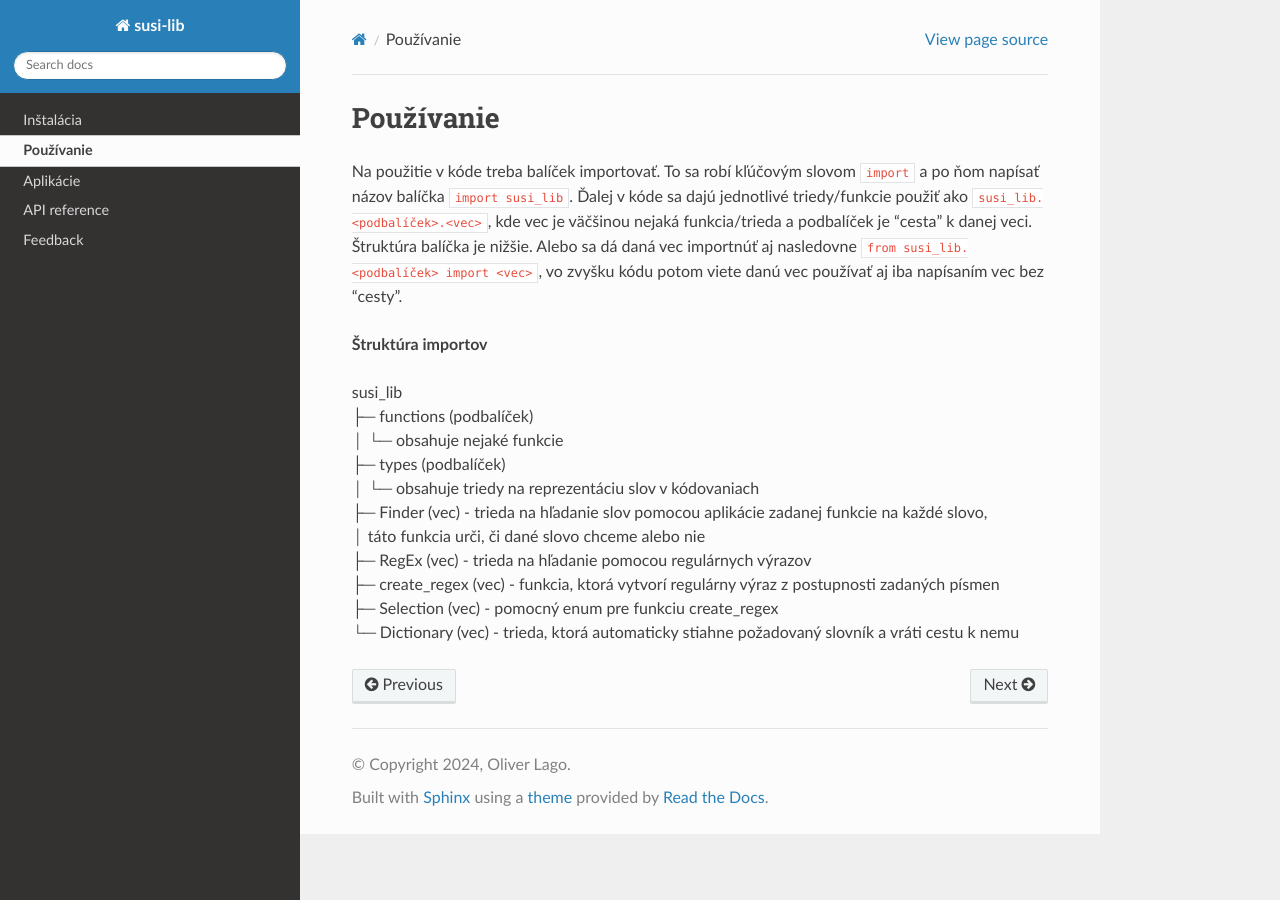
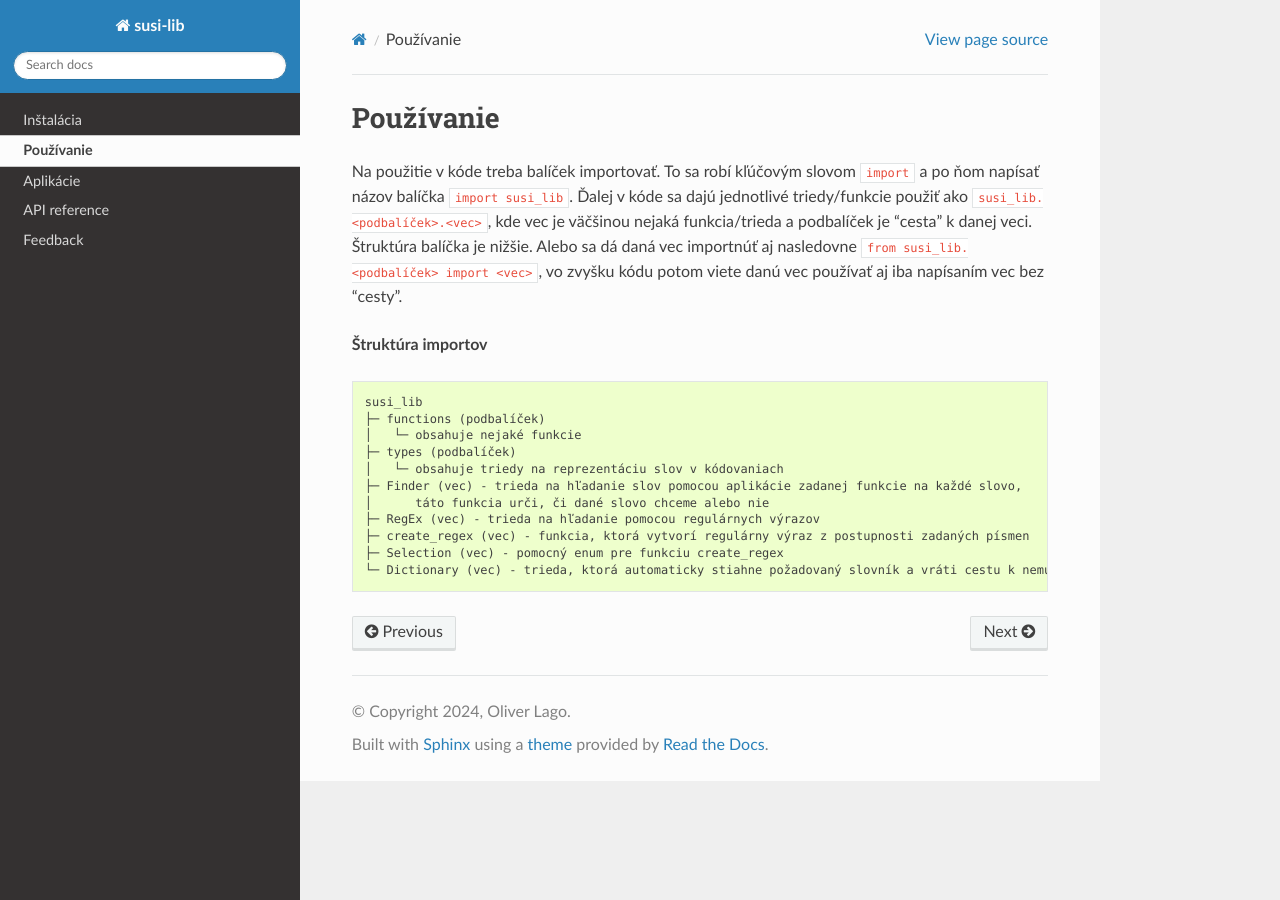
Before and after one commit to olilag/susi-lib, a Sphinx documentation site: the page built from docs/usage.rst, in a window 1280 px wide. Built offline with Sphinx 7.4.7 and the Read the Docs theme 2.0.0, drawn with Linux system fonts in a browser that asks for light colours.

```diff
--- a/docs/conf.py
+++ b/docs/conf.py
@@ -11,7 +11,7 @@ import re
 project = "susi-lib"
 copyright = "2024, Oliver Lago"
 author = "Oliver Lago"
-release = re.sub("^v", "", os.popen("git describe --tags").read().strip())
+release = re.sub("^v", "", os.popen("git describe --tags").read().strip().split("-")[0])
 version = release
 
 # -- General configuration ---------------------------------------------------
--- a/docs/feedback.rst
+++ b/docs/feedback.rst
@@ -18,4 +18,4 @@ Pre spustenie testov zadaj:
 
 .. code-block:: console
 
-    $ hatch test
+    $ hatch test    # (-a spustí pre všetky podporované python verzie)
--- a/docs/usage.rst
+++ b/docs/usage.rst
@@ -10,14 +10,16 @@ Alebo sa dá daná vec importnúť aj nasledovne ``from susi_lib.<podbalíček>
 
 **Štruktúra importov**
 
-| susi_lib
-| ├─ functions (podbalíček)
-| │   └─ obsahuje nejaké funkcie
-| ├─ types (podbalíček)
-| │   └─ obsahuje triedy na reprezentáciu slov v kódovaniach
-| ├─ Finder (vec) - trieda na hľadanie slov pomocou aplikácie zadanej funkcie na každé slovo,
-| │      táto funkcia urči, či dané slovo chceme alebo nie
-| ├─ RegEx (vec) - trieda na hľadanie pomocou regulárnych výrazov
-| ├─ create_regex (vec) - funkcia, ktorá vytvorí regulárny výraz z postupnosti zadaných písmen
-| ├─ Selection (vec) - pomocný enum pre funkciu create_regex
-| └─ Dictionary (vec) - trieda, ktorá automaticky stiahne požadovaný slovník a vráti cestu k nemu
+::
+
+    susi_lib
+    ├─ functions (podbalíček)
+    │   └─ obsahuje nejaké funkcie
+    ├─ types (podbalíček)
+    │   └─ obsahuje triedy na reprezentáciu slov v kódovaniach
+    ├─ Finder (vec) - trieda na hľadanie slov pomocou aplikácie zadanej funkcie na každé slovo,
+    │      táto funkcia urči, či dané slovo chceme alebo nie
+    ├─ RegEx (vec) - trieda na hľadanie pomocou regulárnych výrazov
+    ├─ create_regex (vec) - funkcia, ktorá vytvorí regulárny výraz z postupnosti zadaných písmen
+    ├─ Selection (vec) - pomocný enum pre funkciu create_regex
+    └─ Dictionary (vec) - trieda, ktorá automaticky stiahne požadovaný slovník a vráti cestu k nemu
--- a/pyproject.toml
+++ b/pyproject.toml
@@ -43,10 +43,11 @@ exclude = [
   "/.github",
   "/docs",
   "/tests",
+  "/examples",
+  "/assets",
   ".pre-commit-config.yaml",
   ".gitattributes",
-  "/examples",
-  "/assets",
+  ".readthedocs.yaml",
 ]
 
 [tool.hatch.build.targets.wheel]
```
Also changed, not shown: README.md (+3 -11 lines), .readthedocs.yaml.
